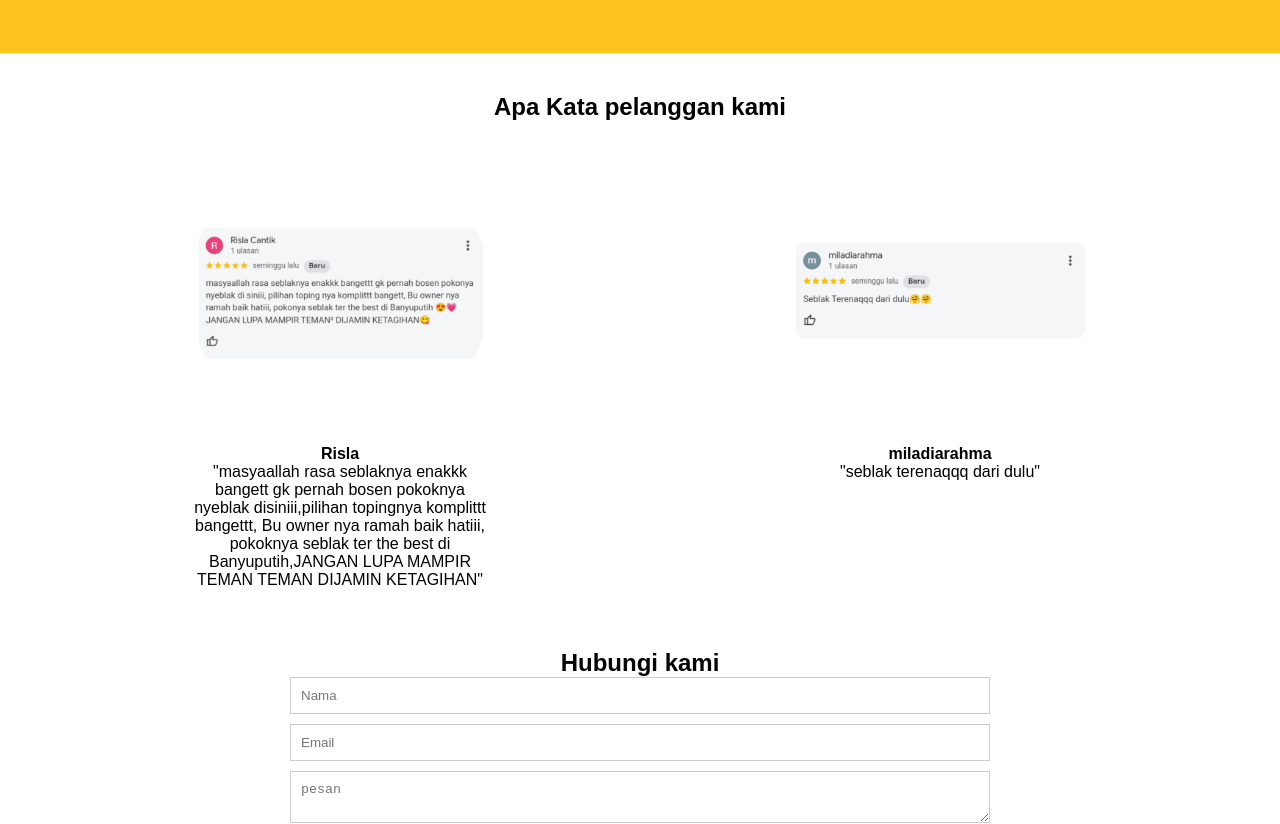
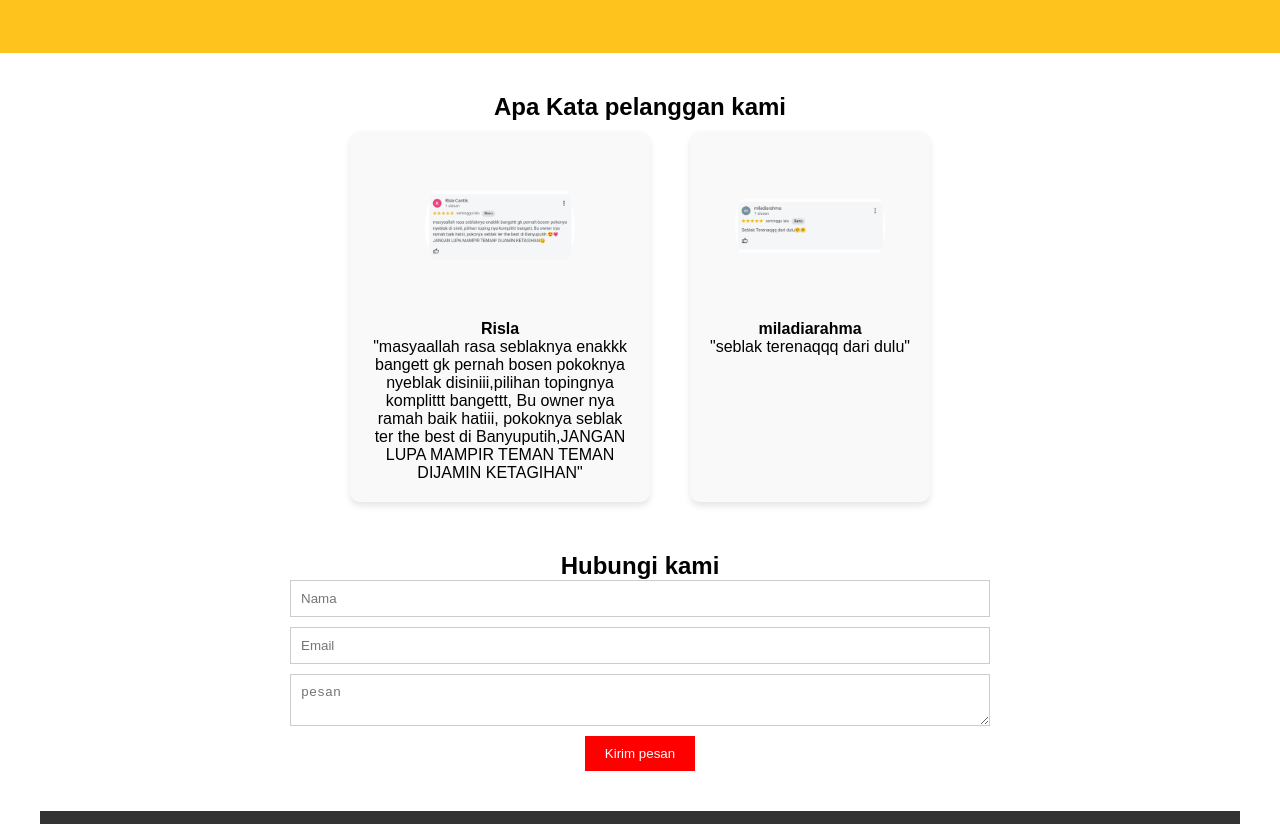
Before and after one commit to herisekolahdimaarif/KedaiDjajan, a plain HTML site: page index.html in a window 1280 px wide. Shown: the part 1100-1924 px from the top of the page. Drawn offline with nearby package versions, Linux system fonts and the light colour scheme; a script that the page names is missing.

Commit message:
Update style.css

```diff
--- a/style.css
+++ b/style.css
@@ -118,18 +118,25 @@
 .testimonials {
     display: flex;
     flex-wrap: wrap;
-    justify-content: space-around;
+    justify-content: center;
+    gap: 20px;
 }
 
 .testimonial {
-    margin: 20px;
+    background-color: #f9f9f9;
+    padding: 20px;
+    border-radius: 10px;
+    box-shadow: 0 4px 6px rgba(0, 0, 0, 0.1);
     max-width: 300px;
+    text-align: center;
+    margin: 10px;
 }
 
 .testimonials img {
-    width: 300px;
-    height: auto;
+    width: 150px;
+    height: 150px;
     border-radius: 50%;
+    margin-bottom: 15px;
 }
 
   /* Contact Section */
```
Lines whose indentation alone changed are shown as unchanged.
